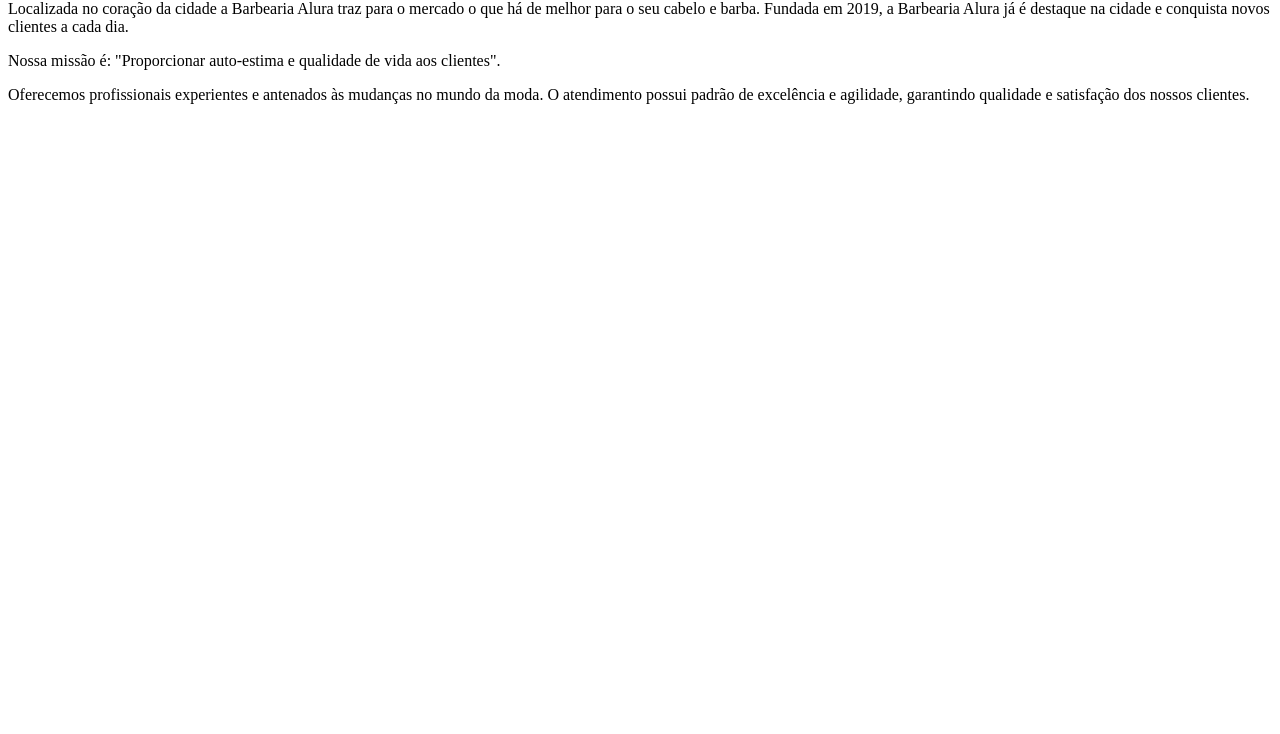
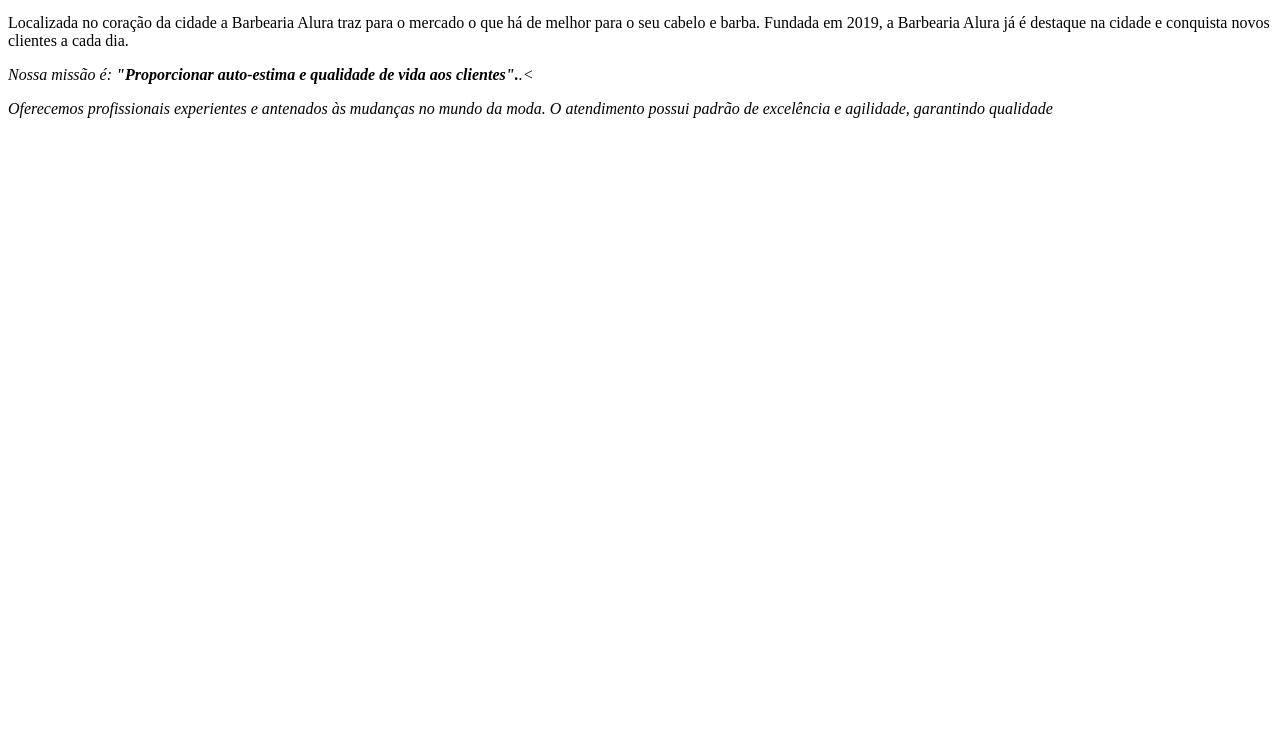
Before and after one commit to lync02/lync02, a plain HTML site: page index.html in a window 1280 px wide. Shown: the part 66-800 px from the top of the page. Drawn offline with Linux system fonts and the light colour scheme.

Commit message:
index
meu index

```diff
--- a/index.html
+++ b/index.html
@@ -1,9 +1,11 @@
-<h1>Sobre a Barbearia Alura</h1>
+<!DOCTYPE html>
+<html>
+    <h1>Sobre a Barbearia Alura</h1>
 
-<p>Localizada no coração da cidade a Barbearia Alura traz para o mercado o que há de melhor para o seu cabelo e barba.
-Fundada em 2019, a Barbearia Alura já é destaque na cidade e conquista novos clientes a cada dia.</p>
+    <p>Localizada no coração da cidade a Barbearia Alura traz para o mercado o que há de melhor para o seu cabelo e barba.
+    Fundada em 2019, a Barbearia Alura já é destaque na cidade e conquista novos clientes a cada dia.</p>
 
-<p>Nossa missão é: "Proporcionar auto-estima e qualidade de vida aos clientes".</p>
+    <p><em>Nossa missão é: <strong>"Proporcionar auto-estima e qualidade de vida aos clientes".</strong>.<
 
 <p>Oferecemos profissionais experientes e antenados às mudanças no mundo da moda.
-O atendimento possui padrão de excelência e agilidade, garantindo qualidade e satisfação dos nossos clientes.</p>
+O atendimento possui padrão de excelência e agilidade, garantindo qualidade
```
